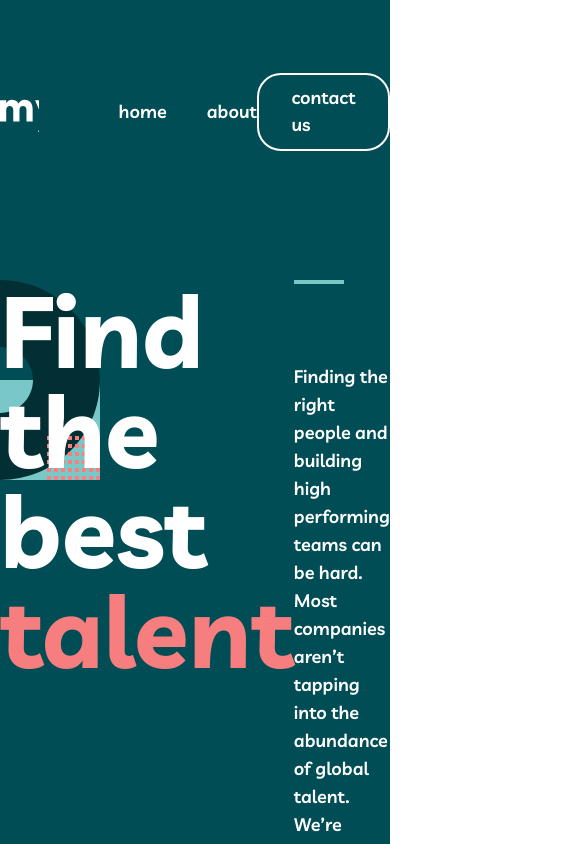
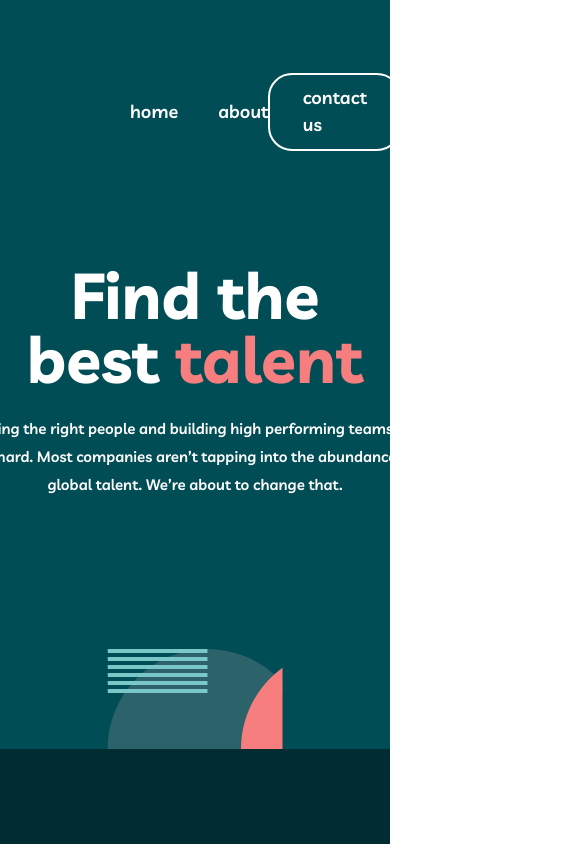
Before and after one commit to A-C-Sai/myteam-multi-page-website, a plain HTML site: page index.html in a window 390 px wide. Shown: the top 844 px of the page, 585 px wide, since content can reach past the window. Drawn offline with Linux system fonts and the light colour scheme.

Commit message:
Working on Home Responsive Design

```diff
--- a/css/home.css
+++ b/css/home.css
@@ -31,6 +31,15 @@
   top: 0;
   left: 0;
   background-color: var(--clr-white);
+}
+
+header,
+.hero-section,
+.section-1,
+.section-2,
+.contact-us,
+.footer {
+  padding-inline: 50px;
 }
 
 .nav-bar {
@@ -73,6 +82,7 @@
 
 .hero-section {
   padding: 64.5px 0 250px;
+  padding-inline: 20px;
   position: relative;
 }
 .home-bg-pattern-1 {
@@ -97,6 +107,7 @@
   line-height: 1;
   width: 635px;
   font-weight: 700;
+  margin-right: 40px;
 }
 .title-accent {
   color: var(--clr-accent);
@@ -135,6 +146,7 @@
   font-weight: 700;
   padding-top: 58px;
   position: relative;
+  margin-right: 40px;
 }
 .section-1-title::before {
   background-color: var(--clr-accent);
@@ -153,6 +165,7 @@
 .box-content {
   width: 445px;
   text-align: left;
+  background-color: transparent;
 }
 .box-content h3 {
   font-weight: 700;
@@ -178,7 +191,7 @@
   font-size: var(--fs-h2);
   font-weight: 700;
   line-height: 1;
-  width: 932px;
+  max-width: 932px;
   text-align: center;
   margin: 0 auto;
   margin-bottom: 56px;
@@ -325,3 +338,45 @@
   font-size: var(--fs-body-2);
   line-height: calc(25 / 15);
 }
+
+@media (max-width: 768px) {
+  .nav-bar {
+    padding-bottom: 56px;
+  }
+  .hero-section {
+    padding-top: 56px;
+  }
+  .home-bg-pattern-1 {
+    display: none;
+  }
+  .hero-section-center {
+    flex-direction: column;
+    align-items: center;
+  }
+  .home-bg-pattern-2 {
+    position: absolute;
+    right: 50%;
+    bottom: -250px;
+    transform: translateX(50%);
+  }
+  .hero-section-title {
+    padding: 0;
+    margin: 0;
+    text-align: center;
+    width: 683px;
+    font-size: var(--fs-h1-small);
+    margin-bottom: 24px;
+  }
+
+  .hero-section-content {
+    margin: 0;
+    padding: 0;
+    text-align: center;
+    width: 457px;
+    line-height: 28px;
+    font-size: var(--fs-body-2);
+  }
+  .hero-section-content::before {
+    display: none;
+  }
+}
```
